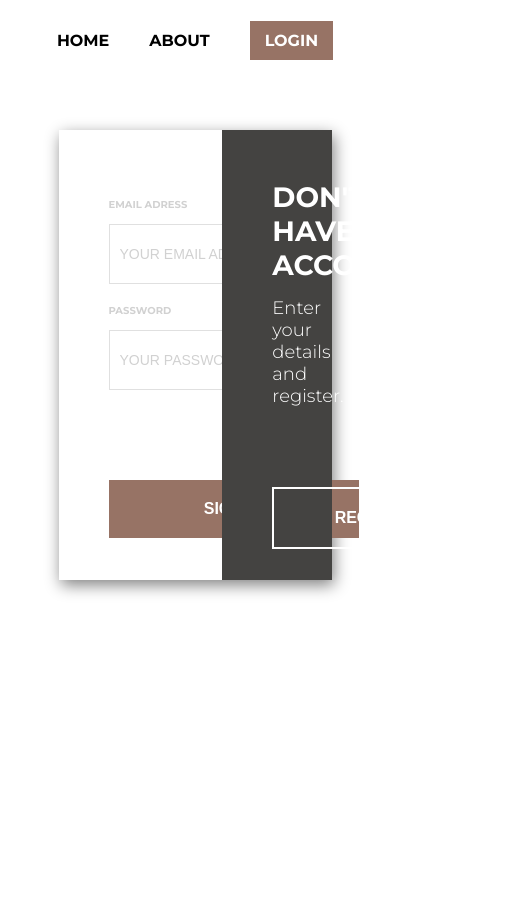
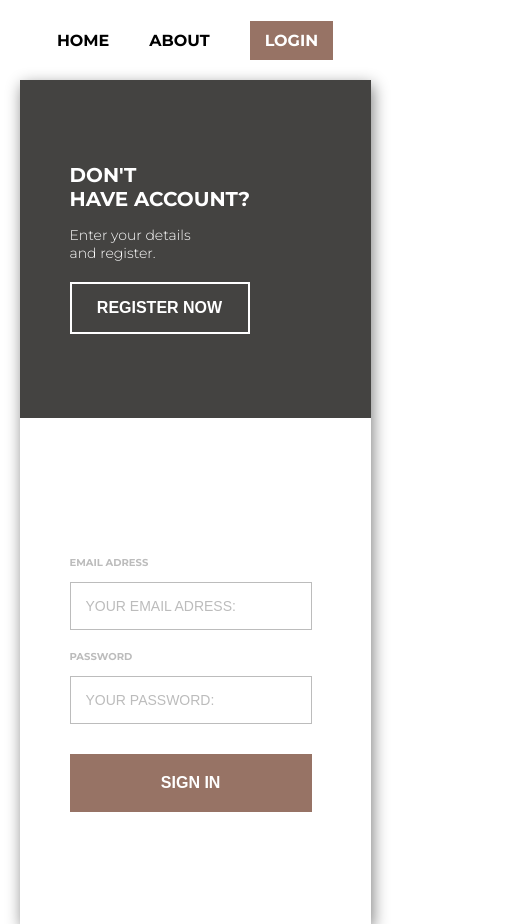
Before and after one commit to caamag/Mini-Blog, a React (Create React App) app: page /login in a window 390 px wide. Shown: the whole page, 522 px wide, since content can reach past the window. Before the commit the page ends 844 px from the top, so only its background shows below. Built offline with nearby package versions, Linux system fonts and the light colour scheme.

Commit message:
enviando responsividade do formulário

```diff
--- a/src/pages/login/components/loginform.css
+++ b/src/pages/login/components/loginform.css
@@ -4,7 +4,7 @@
 }
 
 .login-form label {
-    color: rgb(209, 209, 209);
+    color: rgb(188, 188, 188);
     width: 100%;
     text-align: left;
     margin-left: 50px;
@@ -14,12 +14,12 @@
 .login-form input {
     width: 70%;
     margin: 0 auto;
-    border: 1px solid rgb(224, 224, 224);
+    border: 1px solid rgb(188, 188, 188);
     animation: fadeInLoginForm 500ms;
 }
 
 .login-form input::placeholder {
-    color: rgb(209, 209, 209);
+    color: rgb(188, 188, 188);
     font-size: 1.4rem;
 }
 
@@ -63,3 +63,21 @@
         margin-left: 50px;
     }
 }
+
+/*querys*/
+@media screen and (max-width: 850px) {
+    .login-form {
+        width: 100%;
+        height: 60%;
+        bottom: 0%;
+    }
+
+    .login-form button {
+        margin-top: 10px;
+        width: 69%;
+    }
+
+    .login-form input {
+        width: 60%;
+    }
+}
--- a/src/pages/login/components/registerForm.css
+++ b/src/pages/login/components/registerForm.css
@@ -4,7 +4,7 @@
 }
 
 .register-form label {
-    color: rgb(209, 209, 209);
+    color: rgb(188, 188, 188);
     width: 100%;
     text-align: left;
     margin-left: 50px;
@@ -14,17 +14,17 @@
 .register-form input {
     width: 70%;
     margin: 0 auto;
-    border: 1px solid rgb(224, 224, 224);
+    border: 1px solid rgb(188, 188, 188);
     animation: fadeInLoginForm 500ms;
 }
 
 .register-form input::placeholder {
-    color: rgb(209, 209, 209);
+    color: rgb(188, 188, 188);
     font-size: 1.4rem;
 }
 
 .register-form button {
-    width: 250px;
+    width: 242px;
     margin-left: 50px;
     padding: 20px 20px;
     background-color: rgb(151, 115, 101);
@@ -37,3 +37,17 @@
 .register-form button:hover {
     width: 260px;
 }
+
+
+/*querys*/
+@media screen and (max-width: 850px) {
+    .register-form {
+        height: 60%;
+        bottom: 0%;
+        left: 0px;
+    }
+
+    .register-form input {
+        width: 100%;
+    }
+}
--- a/src/pages/login/login.css
+++ b/src/pages/login/login.css
@@ -46,7 +46,7 @@
     background: none;
     padding: 20px;
     margin-left: 50px;
-    margin-top: 175px;
+    margin-top: 165px;
     cursor: pointer;
     transition: 250ms;
 }
@@ -64,8 +64,62 @@
         margin-top: 50px;
         height: 65vh;
     }
+}
+
+@media screen and (max-width: 1100px) {
+    .sign-up-container {
+        width: 90%;
+    }
+}
+
+@media screen and (max-width: 850px) {
+    .sign-up-container {
+        height: 80vh;
+        max-height: 100vh;
+    }
+
+    .form-menu {
+        width: 100%;
+        height: 40%;
+        display: flex;
+        flex-direction: column;
+        justify-content: center;
+    }
+
+    .form-menu h2 {
+        margin-top: 0px;
+    }
 
     .form-menu button {
-        margin-top: 80px;
+        margin-top: 20px;
+    }
+
+    .form-menu-changed {
+        right: 0%;
     }
 }
+
+@media screen and (max-width: 450px) {
+    .sign-up-container {
+        margin-top: 0px;
+        height: 100vh;
+    }
+
+    .form-menu h2 {
+        font-size: 2rem;
+    }
+
+    .form-menu h3 {
+        font-size: 1.4rem;
+    }
+
+    .form-menu button {
+        width: 180px;
+        padding: 15px;
+    }
+
+    input {
+        font-size: 1.4rem;
+        padding: 15px;
+    }
+}
```
